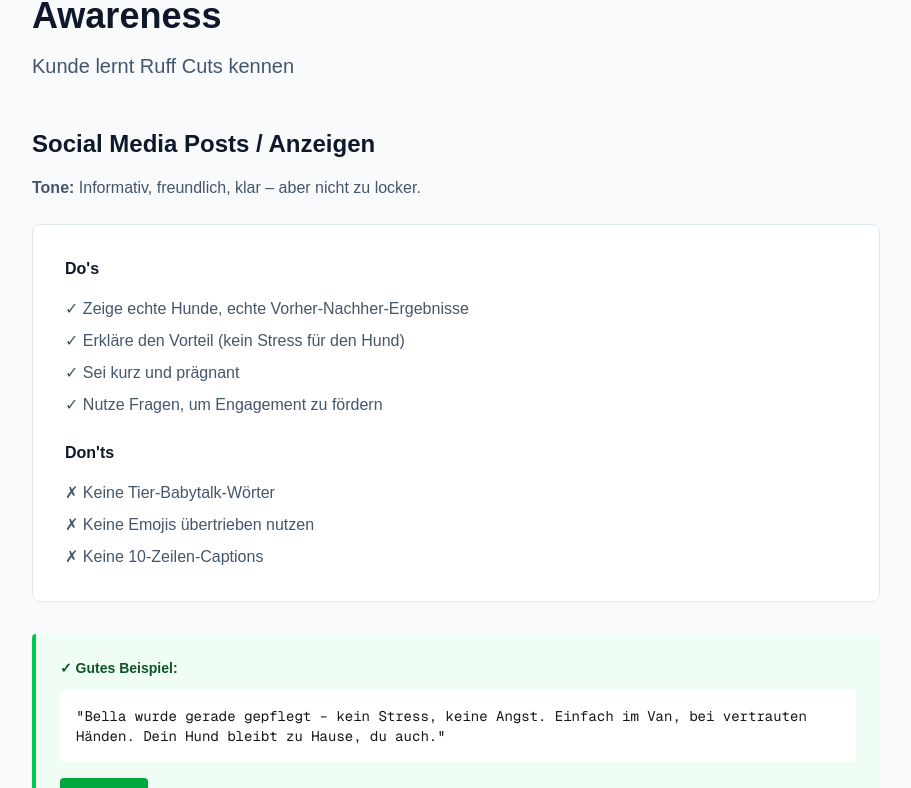
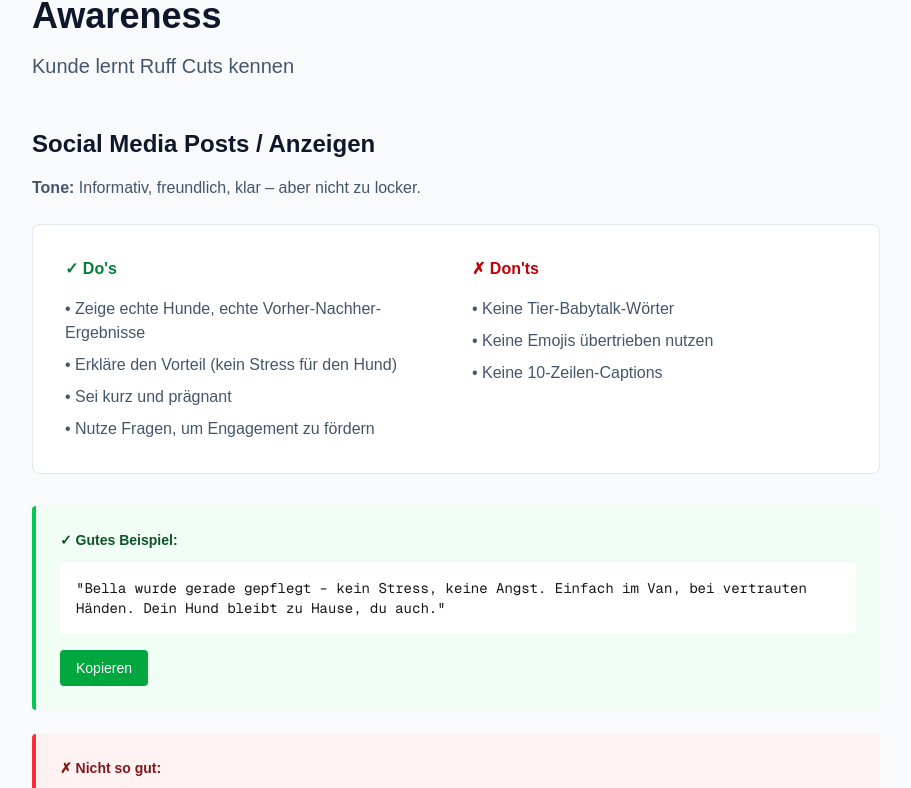
Before and after one commit to HPK-maker-tech/Brand-Voice-Guide, a Next.js app: page /awareness in a window 1280 px wide. Shown: the part 517-1305 px from the top of the page, without its empty margins (184-1095 px from the left). Built offline with nearby package versions, Linux system fonts and the light colour scheme.

Commit message:
Awareness: layout Do's and Don'ts in 2-column grid like Voice page

```diff
--- a/app/awareness/page.tsx
+++ b/app/awareness/page.tsx
@@ -38,21 +38,25 @@
             <h2 className="text-2xl font-bold text-slate-900 mb-4">Social Media Posts / Anzeigen</h2>
             <p className="text-slate-600 mb-6"><strong>Tone:</strong> Informativ, freundlich, klar – aber nicht zu locker.</p>
 
-            <div className="bg-white p-8 rounded-lg border border-slate-200 mb-8">
-              <h3 className="font-bold text-slate-900 mb-4">Do's</h3>
-              <ul className="space-y-2 text-slate-600 mb-6">
-                <li>✓ Zeige echte Hunde, echte Vorher-Nachher-Ergebnisse</li>
-                <li>✓ Erkläre den Vorteil (kein Stress für den Hund)</li>
-                <li>✓ Sei kurz und prägnant</li>
-                <li>✓ Nutze Fragen, um Engagement zu fördern</li>
-              </ul>
+            <div className="bg-white p-8 rounded-lg border border-slate-200 mb-8 grid grid-cols-2 gap-8">
+              <div>
+                <h3 className="font-bold text-green-700 mb-4">✓ Do's</h3>
+                <ul className="space-y-2 text-slate-600">
+                  <li>• Zeige echte Hunde, echte Vorher-Nachher-Ergebnisse</li>
+                  <li>• Erkläre den Vorteil (kein Stress für den Hund)</li>
+                  <li>• Sei kurz und prägnant</li>
+                  <li>• Nutze Fragen, um Engagement zu fördern</li>
+                </ul>
+              </div>
 
-              <h3 className="font-bold text-slate-900 mb-4">Don'ts</h3>
-              <ul className="space-y-2 text-slate-600">
-                <li>✗ Keine Tier-Babytalk-Wörter</li>
-                <li>✗ Keine Emojis übertrieben nutzen</li>
-                <li>✗ Keine 10-Zeilen-Captions</li>
-              </ul>
+              <div>
+                <h3 className="font-bold text-red-700 mb-4">✗ Don'ts</h3>
+                <ul className="space-y-2 text-slate-600">
+                  <li>• Keine Tier-Babytalk-Wörter</li>
+                  <li>• Keine Emojis übertrieben nutzen</li>
+                  <li>• Keine 10-Zeilen-Captions</li>
+                </ul>
+              </div>
             </div>
 
             {/* Good Example */}
```
